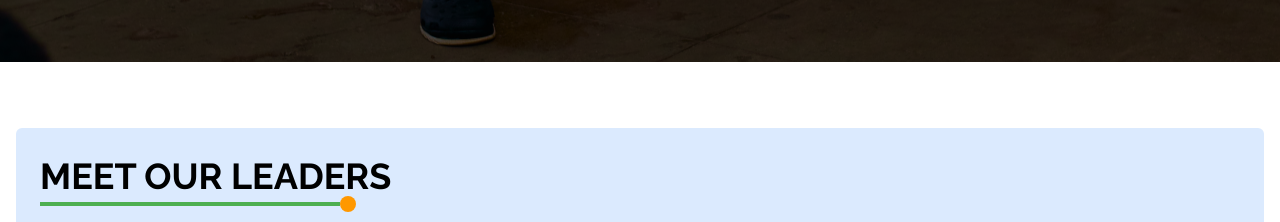
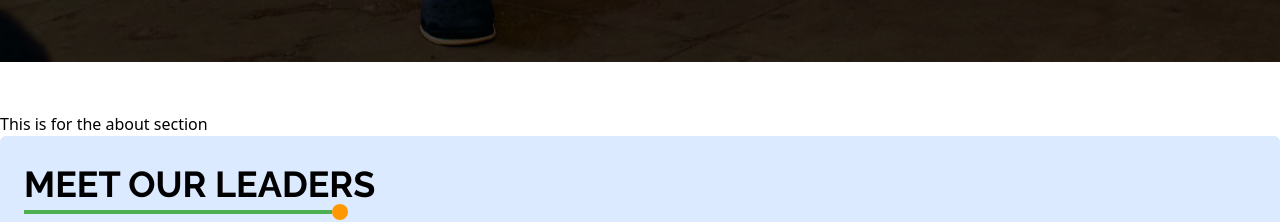
Before and after one commit to devPhysios/aps-website-frontend, a Vue app: page / in a window 1280 px wide. Shown: the part 649-871 px from the top of the page. Built offline with nearby package versions, Linux system fonts and the light colour scheme.

Commit message:
Added About in HomePAge

```diff
--- /dev/null
+++ b/src/components/AboutHome.vue
@@ -0,0 +1,3 @@
+<template>
+    <h5>This is for the about section</h5>
+</template>
--- a/src/components/ExcoCarousel.vue
+++ b/src/components/ExcoCarousel.vue
@@ -1,5 +1,5 @@
 <template>
-  <div class=" p-1 md:p-6 m-1 md:m-4 font-display bg-blue-100 rounded-md">
+  <section class="p-1 md:p-6 font-display bg-blue-100 rounded-md">
     <div class="my-1">
       <p class="text-4xl font-bold">MEET OUR LEADERS</p>
       <div class="flex items-center">
@@ -36,7 +36,7 @@
         <Pagination />
       </template>
     </Carousel>
-  </div>
+  </section>
 
 
   </template>
--- a/src/views/Home.vue
+++ b/src/views/Home.vue
@@ -1,11 +1,13 @@
 <template>
     <HeroCarousel />
+    <AboutHome />
     <ExcoCarousel />
     <GalleryCarousel />
 </template>
 
 <script setup>
 import HeroCarousel from '../components/HeroCarousel.vue'
+import AboutHome from '../components/AboutHome.vue';
 import ExcoCarousel from "../components/ExcoCarousel.vue"
 import GalleryCarousel from '../components/GalleryCarousel.vue';
 </script>
```
